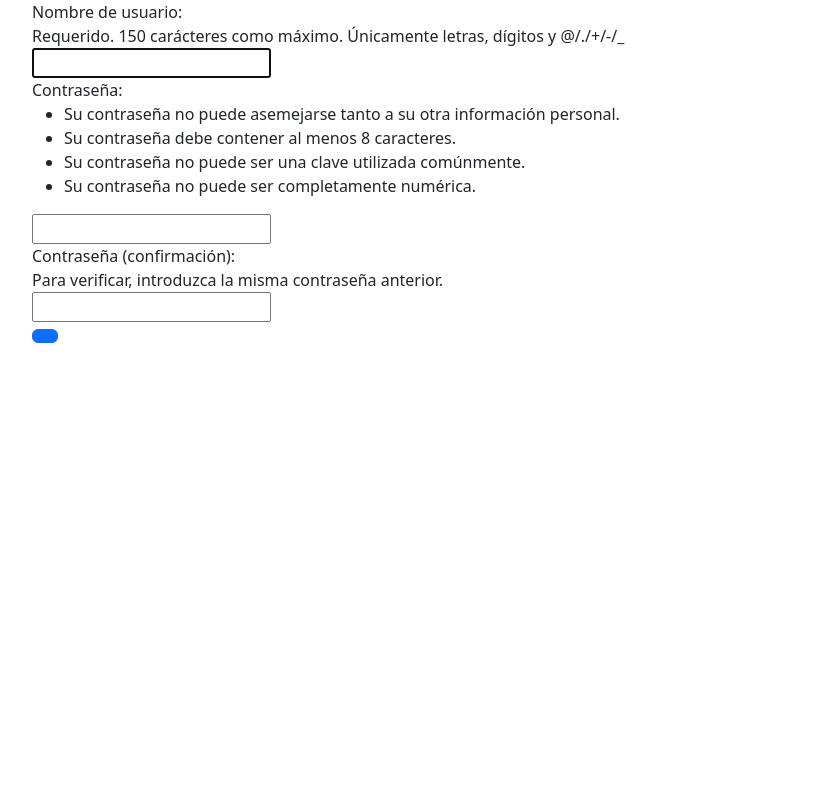
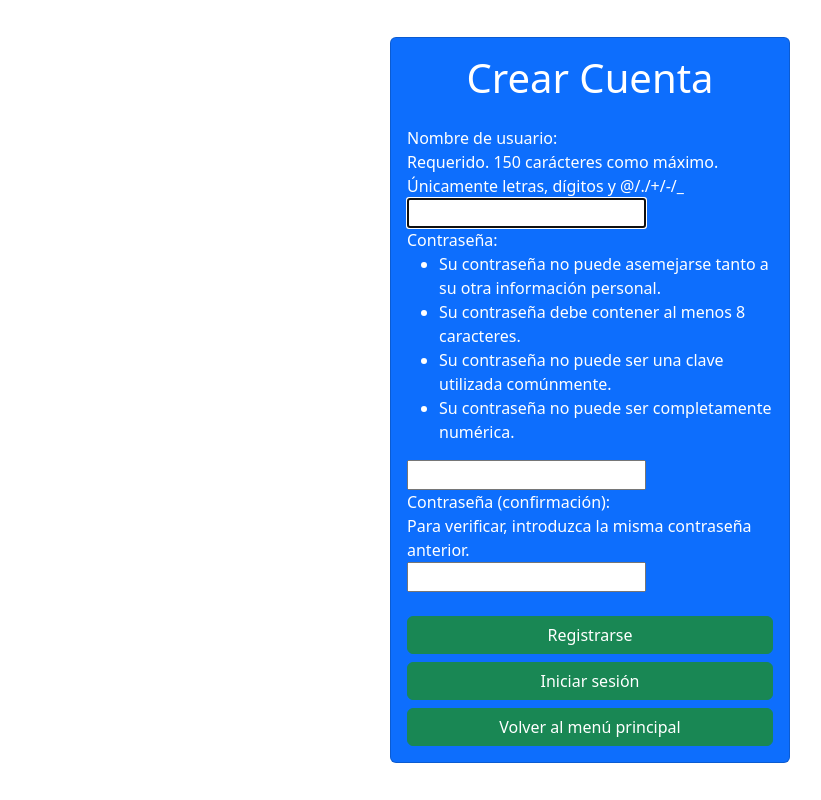
Before and after one commit to BrajovichFG/InventarioVeterinariaM-B, a Django app: page /usuarios/signup/ in a window 1280 px wide. Shown: the whole page, without its empty margins (50-871 px from the left). Run offline with Django 5.2, Linux system fonts and the light colour scheme.

Commit message:
boton
se agrega boton

```diff
--- a/inventarioVeterinariaMB/templates/registration/login.html
+++ b/inventarioVeterinariaMB/templates/registration/login.html
@@ -14,7 +14,7 @@ Index
                     {{ form }}
                     <div class="d-grid gap-2 mt-4">
                         <button type="submit" class="btn btn-success">Iniciar sesión</button>
-                        <button type="button" class="btn btn-success">Crear cuenta</button>
+                        <a href="{% url 'signup' %}" type="button" class="btn btn-success">Crear cuenta</a>
                         <button type="button" class="btn btn-success">Volver al menú principal</button>
                     </div>
                 </form>
--- a/inventarioVeterinariaMB/templates/registration/signup.html
+++ b/inventarioVeterinariaMB/templates/registration/signup.html
@@ -5,11 +5,22 @@ Registro Usuarios
 {% endblock %}
 
 {% block contenido %}
-    <form method="post">
-        {% csrf_token %}
-        {{ form }}
-        <button type="submit" class="btn btn-primary"></button>
-    </form>
-{% csrf_token %}
-
+<body>
+    <div class="container d-flex justify-content-center align-items-center min-vh-100">
+        <div class="card text-white bg-primary mx-3" style="width: 100%; max-width: 400px;">
+            <div class="card-body">
+                <h1 class="text-center mb-4">Crear Cuenta</h1>
+                <form method="post">
+                    {% csrf_token %}
+                    {{ form }}
+                    <div class="d-grid gap-2 mt-4">
+                        <button type="submit" class="btn btn-success">Registrarse</button>
+                        <a href="{% url 'login' %}" type="button" class="btn btn-success">Iniciar sesión</a>
+                        <button type="button" class="btn btn-success">Volver al menú principal</button>
+                    </div>
+                </form>
+            </div>
+        </div>
+    </div>
+</body>
 {% endblock %}
```
